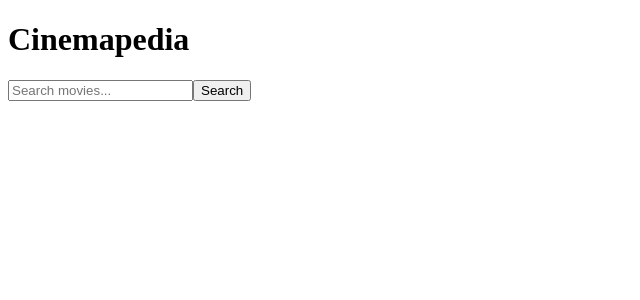
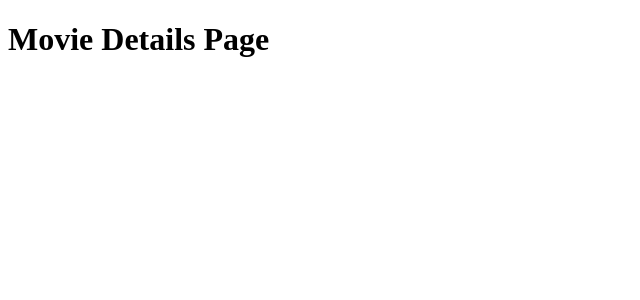
Before and after one commit to Ramzin007/Cinemapedia, a React (Vite) app in the folder client/: page /movies/1 in a window 1280 px wide. Shown: the top 300 px of the page, without its empty margins (0-640 px from the left). Built offline with nearby package versions, Linux system fonts and the light colour scheme.

Commit message:
Implement movie search flow with OMDb API

```diff
--- a/client/package.json
+++ b/client/package.json
@@ -12,7 +12,8 @@
   "dependencies": {
     "axios": "^1.16.1",
     "react": "^19.2.6",
-    "react-dom": "^19.2.6"
+    "react-dom": "^19.2.6",
+    "react-router-dom": "^7.16.0"
   },
   "devDependencies": {
     "@eslint/js": "^10.0.1",
--- a/client/src/App.jsx
+++ b/client/src/App.jsx
@@ -1,7 +1,14 @@
+import { Routes, Route } from "react-router-dom";
 import Home from "./pages/Home";
+import MovieDetails from "./pages/MovieDetails";
 
 function App() {
-  return <Home />;
+  return (
+    <Routes>
+      <Route path="/" element={<Home />} />
+      <Route path="/movies/:id" element={<MovieDetails />} />
+    </Routes>
+  );
 }
 
 export default App;
--- a/client/src/main.jsx
+++ b/client/src/main.jsx
@@ -1,9 +1,12 @@
 import React from "react";
 import ReactDOM from "react-dom/client";
+import { BrowserRouter } from "react-router-dom";
 import App from "./App.jsx";
 
 ReactDOM.createRoot(document.getElementById("root")).render(
   <React.StrictMode>
-    <App />
+    <BrowserRouter>
+      <App />
+    </BrowserRouter>
   </React.StrictMode>
 );
--- /dev/null
+++ b/client/src/pages/MovieDetails.jsx
@@ -0,0 +1,5 @@
+function MovieDetails() {
+  return <h1>Movie Details Page</h1>;
+}
+
+export default MovieDetails;
--- /dev/null
+++ b/package.json
@@ -0,0 +1,5 @@
+{
+  "dependencies": {
+    "react-router-dom": "^7.16.0"
+  }
+}
```
Also changed, not shown: 2 other files (tests, documents, lock files or other folders).
